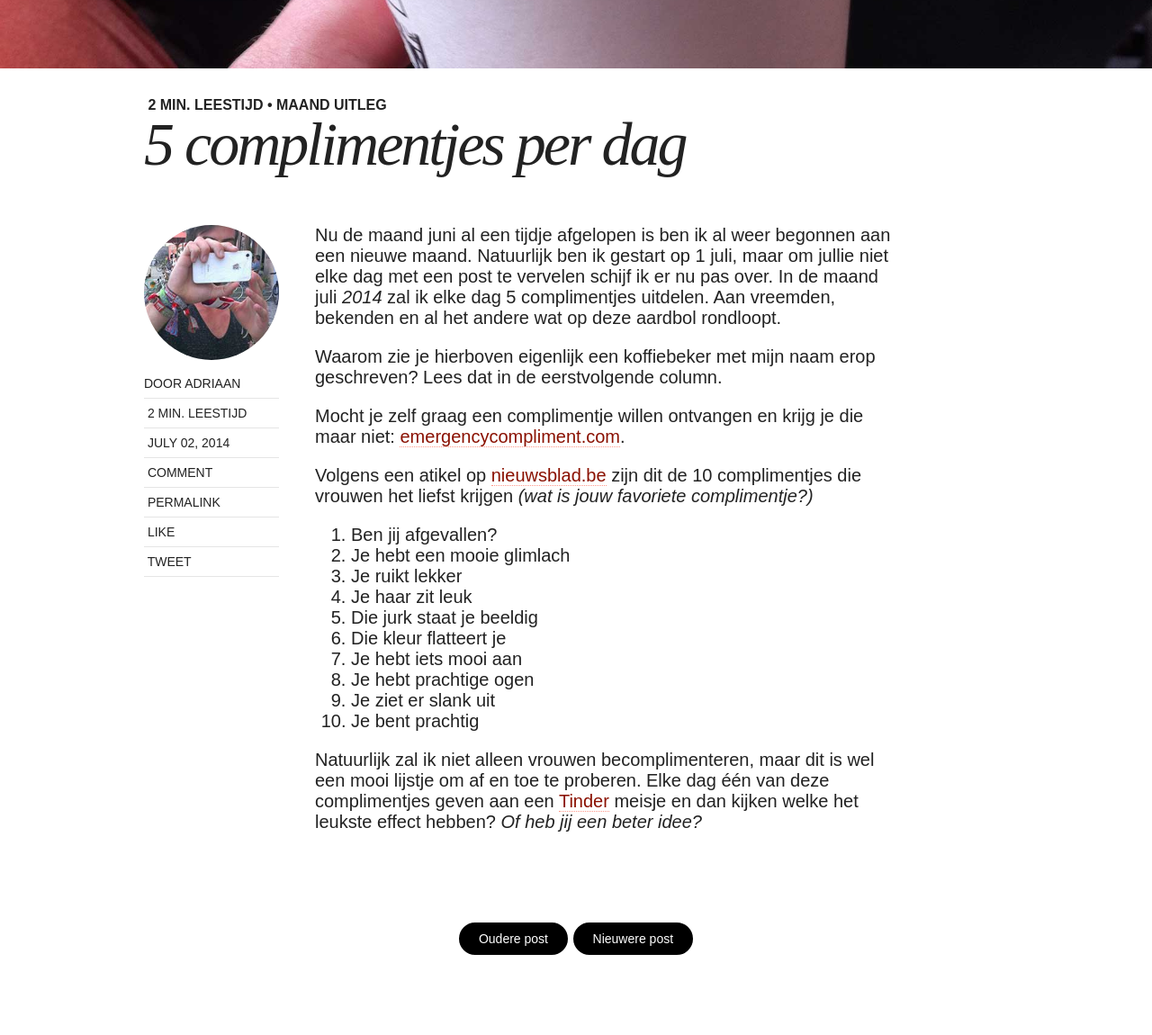
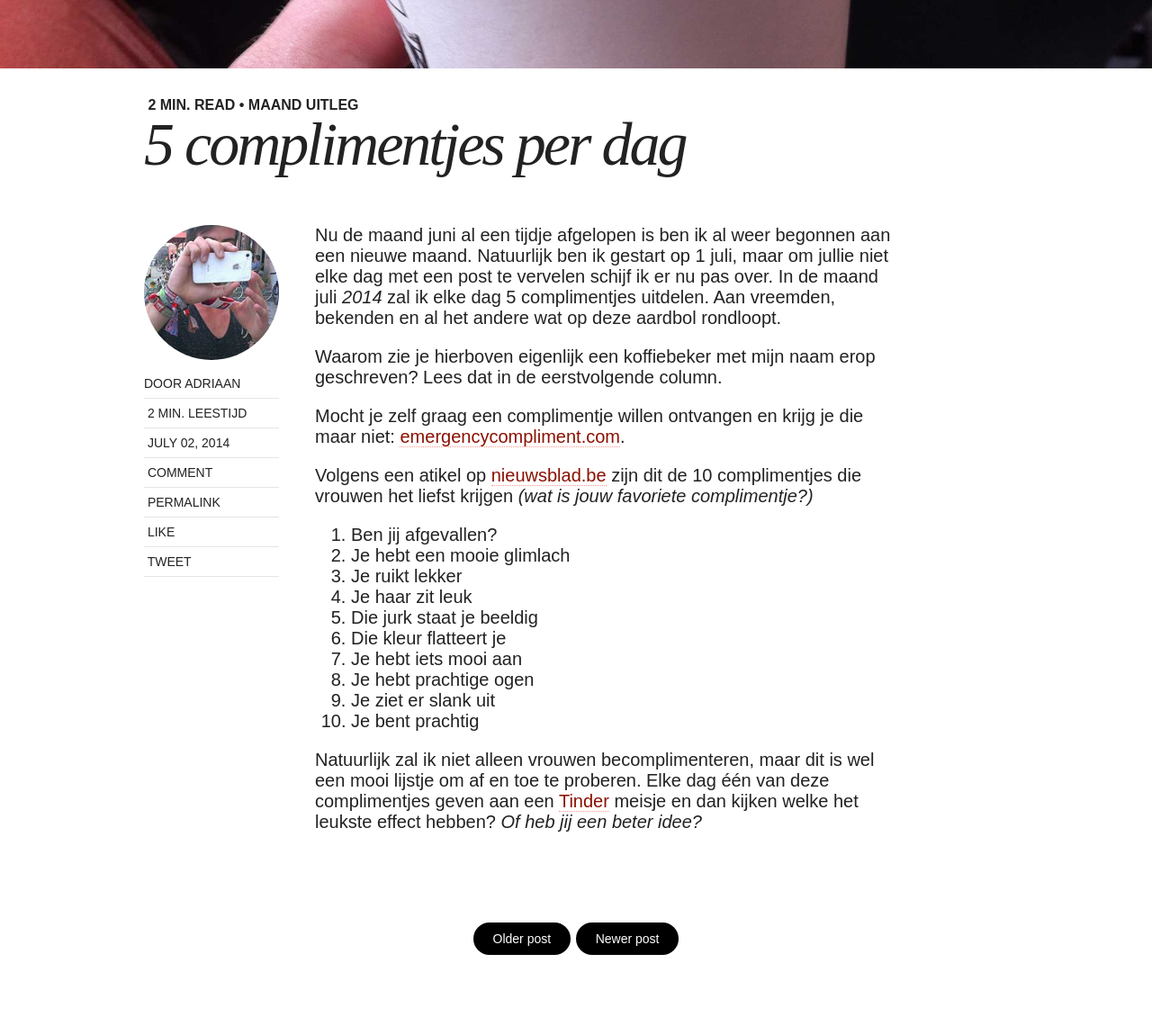
Before and after one commit to adriaandotcom/demaandvanadriaan, a Jekyll site: the page built from _posts/2014-07-02-complimentjes.md, in a window 1280 px wide. Shown: the part 612-1762 px from the top of the page at 90% size. Built offline with Jekyll 4.4.1, drawn with Linux system fonts in a browser that asks for light colours; nearby versions of some CDN libraries; comment, search, counter and statistics services are not loaded.

Commit message:
Translate to English

```diff
--- a/_layouts/post.html
+++ b/_layouts/post.html
@@ -17,7 +17,7 @@
       <header class="entry-header">
         <span class="entry-tags">
           {% if page.readtime > 0 %}
-            <i class="fa fa-clock-o"></i> {{ page.readtime }} min. leestijd &bull;
+            <i class="fa fa-clock-o"></i> {{ page.readtime }} min. read &bull;
           {% endif %}
 
           {% for tag in page.tags %}
@@ -56,10 +56,10 @@
     </div><!-- /.entry-wrapper -->
     <nav class="pagination" role="navigation">
       {% if page.previous %}
-        <a href="{{ site.baseurl }}{{ page.previous.url }}" class="btn" title="{{ page.previous.title }}">Oudere post</a>
+        <a href="{{ site.baseurl }}{{ page.previous.url }}" class="btn" title="{{ page.previous.title }}">Older post</a>
       {% endif %}
       {% if page.next %}
-        <a href="{{ site.baseurl }}{{ page.next.url }}" class="btn" title="{{ page.next.title }}">Nieuwere post</a>
+        <a href="{{ site.baseurl }}{{ page.next.url }}" class="btn" title="{{ page.next.title }}">Newer post</a>
       {% endif %}
     </nav><!-- /.pagination -->
   </article>
```
